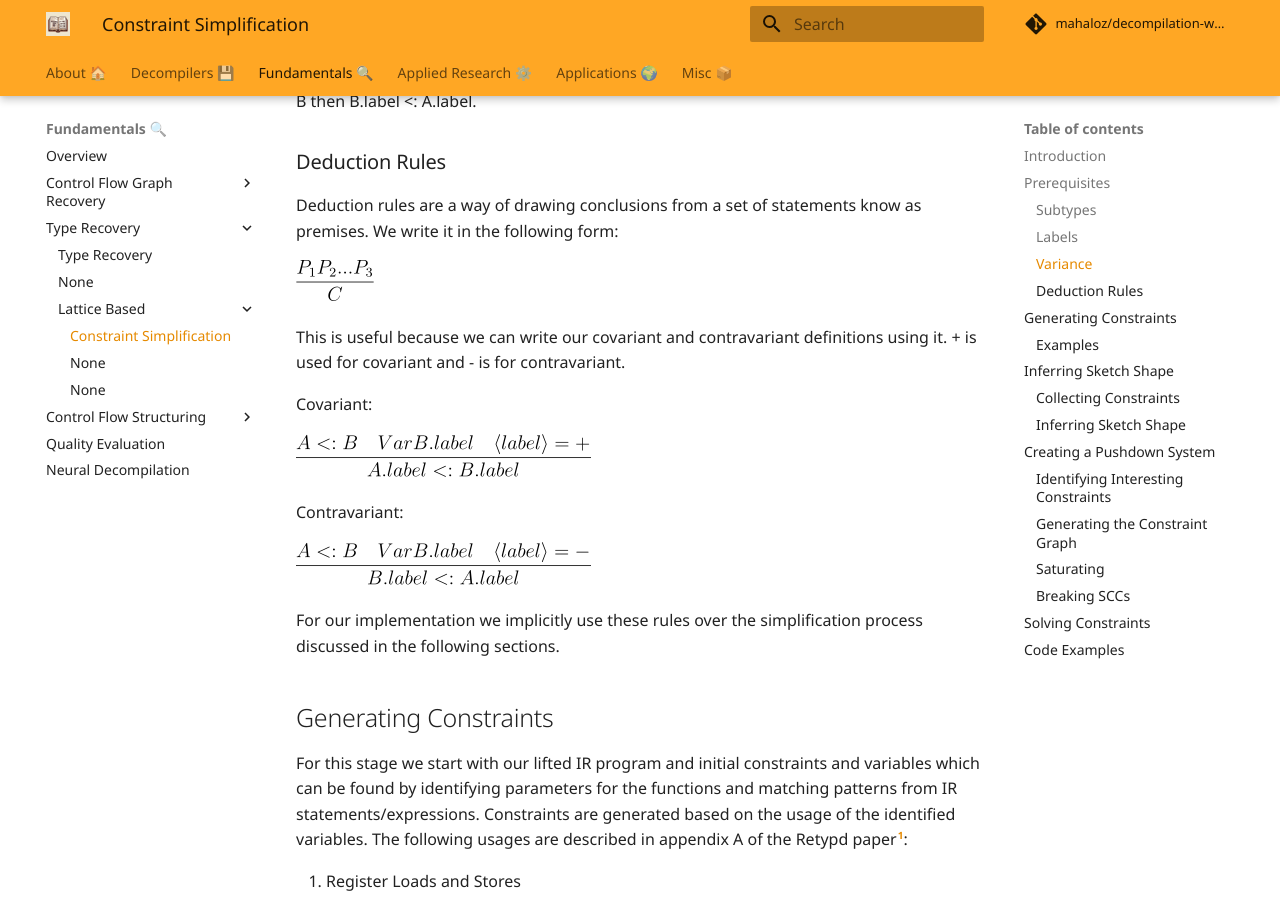
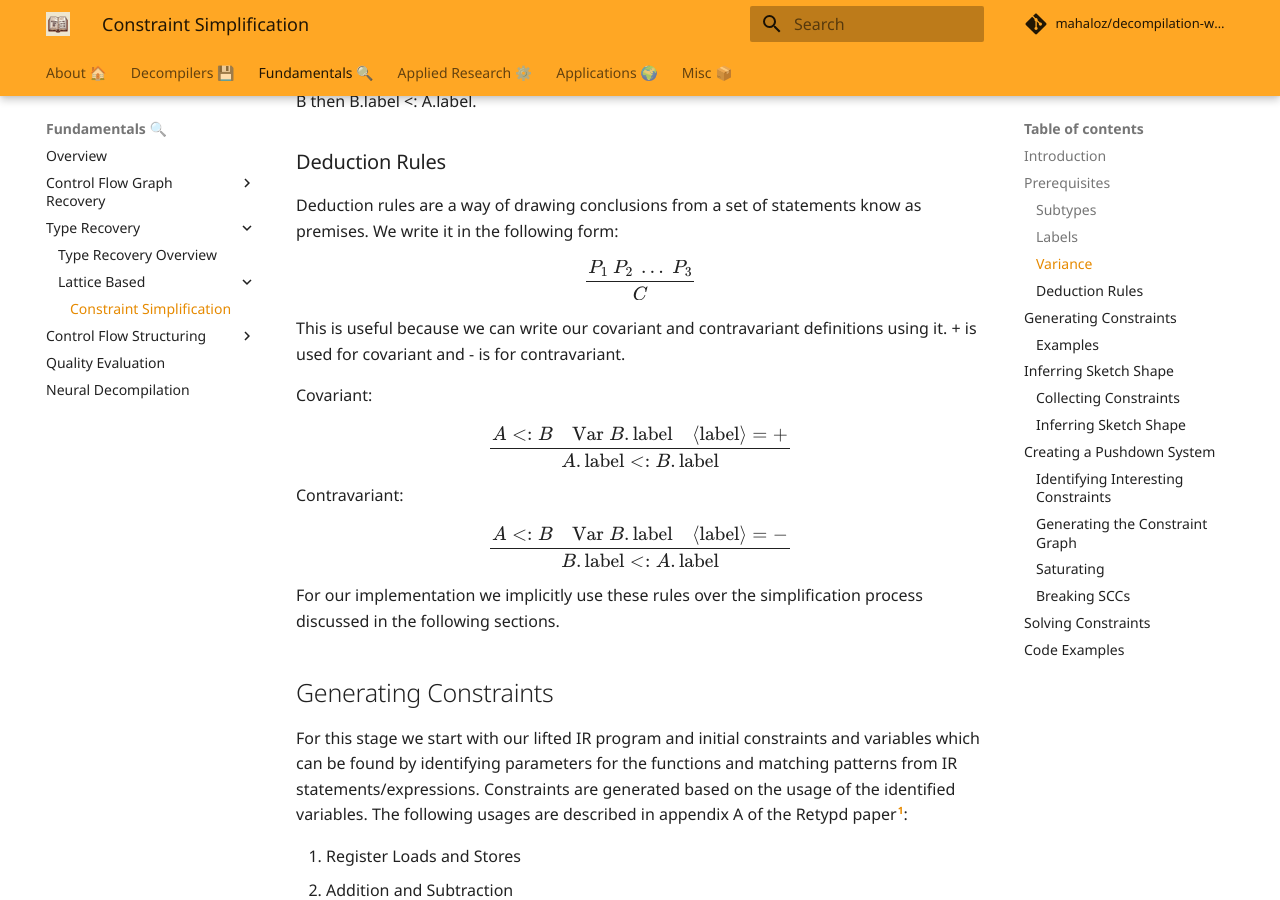
Before and after one commit to mahaloz/decompilation-wiki, an MkDocs documentation site: the page built from docs/fundamentals/type-recovery/lattice-constraint-simp.md, in a window 1280 px wide and 900 px high, scrolled down 2371 px. Built offline with MkDocs 1.6.1 and Material for MkDocs 9.7.7, drawn with Linux system fonts in a browser that asks for light colours; formulas are drawn with MathJax 3; comment, search, counter and statistics services are not loaded.

Commit message:
Remove dead links; convert imager into MathJax format

```diff
--- a/docs/fundamentals/type-recovery/lattice-based1.md
+++ b/docs/fundamentals/type-recovery/lattice-constraint-simp.md
@@ -69,18 +69,24 @@ Contravariant is the reverse i.e. if A <: B then B.label <: A.label.
 Deduction rules are a way of drawing conclusions from a set of statements know as premises.
 We write it in the following form:
 
-![](/static/img/deduction1.png)
+$$
+\frac{P_1 \; P_2 \; \ldots \; P_3}{C}
+$$
 
 This is useful because we can write our covariant and contravariant definitions using it.
 \+ is used for covariant and - is for contravariant.
 
 Covariant:
 
-![](/static/img/deduction2.png)
+$$
+\frac{A <: B \quad \text{Var} \; B.\text{label} \quad \langle \text{label} \rangle = +}{A.\text{label} <: B.\text{label}}
+$$
 
 Contravariant:
 
-![](/static/img/deduction3.png)
+$$
+\frac{A <: B \quad \text{Var} \; B.\text{label} \quad \langle \text{label} \rangle = -}{B.\text{label} <: A.\text{label}}
+$$
 
 For our implementation we implicitly use these rules over the simplification process discussed in the following sections.
 
--- a/docs/fundamentals/type-recovery/overview.md
+++ b/docs/fundamentals/type-recovery/overview.md
@@ -1,4 +1,4 @@
-# Type Recovery
+# Type Recovery Overview
 ## Introduction
 Type recovery is the process of identifying high-level variables and their types from a binary[^1], usually in the form of a CFG.
 This wiki groups variable identification with type recovery since they are often intertwined in decompilation[^2].
--- a/mkdocs.yml
+++ b/mkdocs.yml
@@ -42,11 +42,8 @@ nav:
     - fundamentals/cfg-recovery/jump-resolving.md
   - Type Recovery:
     - fundamentals/type-recovery/overview.md
-    - fundamentals/type-recovery/var-detection.md
     - Lattice Based:
-      - fundamentals/type-recovery/lattice-based1.md
-      - fundamentals/type-recovery/lattice-based2.md
-      - fundamentals/type-recovery/lattice-based3.md
+      - fundamentals/type-recovery/lattice-constraint-simp.md
   - Control Flow Structuring:
     - fundamentals/structuring/overview.md
     - Schema Based:
```
Also changed, not shown: docs/static/img/deduction1.png (deleted), docs/static/img/deduction2.png (deleted), docs/static/img/deduction3.png (deleted), 1 other file.
